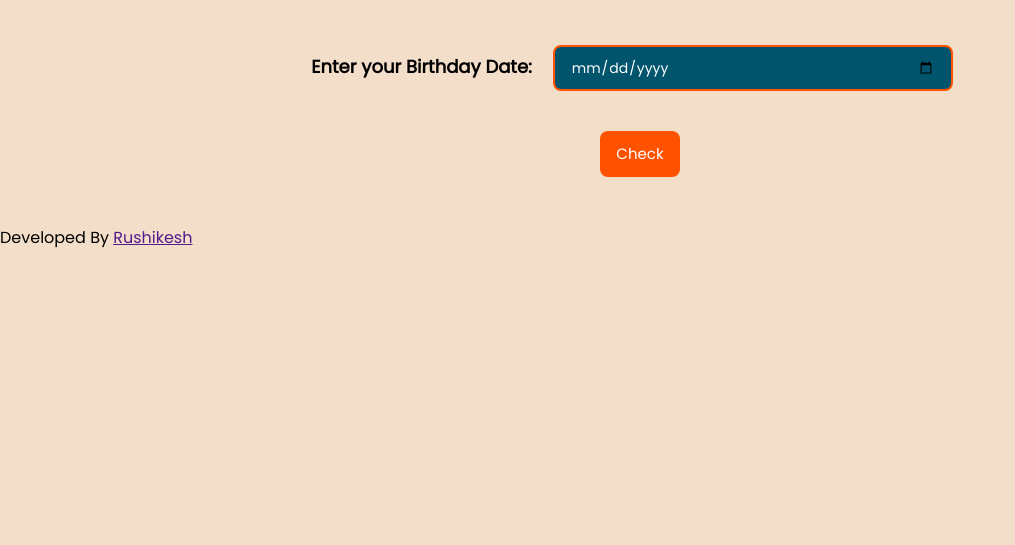
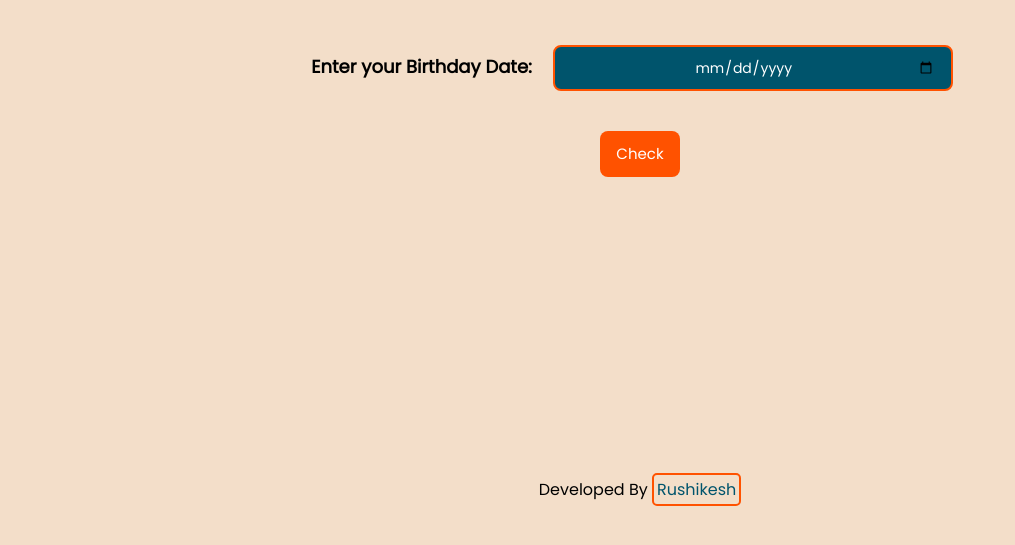
Before and after one commit to rushikesh1799/mark13-birthdayPalindrome, a plain HTML site: page index.html in a window 1280 px wide. Shown: the part 99-644 px from the top of the page, without its empty margins (0-1015 px from the left). Drawn offline with Linux system fonts and the light colour scheme.

Commit message:
Update style.css
Added footer styling

```diff
--- a/style.css
+++ b/style.css
@@ -6,10 +6,11 @@
     box-sizing: border-box;
     background-color: #f3dec9;
     font-family: 'Poppins', sans-serif;
+    text-align: center;
 }
 
 main {
-    text-align: center;
+    min-height: 60vh;
     margin: 3rem;
 }
 
@@ -52,6 +53,12 @@ h2 {
     display: block;
 }
 
+#show-btn:hover {
+    background-color: black;
+    color: white;
+    border: 2px solid #FFFFFF;
+}
+
 #output {
     color: #00546c;
     font-size: x-large;
@@ -61,6 +68,25 @@ h2 {
 
 #bday-txt {
     color: black;
+}
+
+.footer-text {
+    margin: 1rem;
+}
+
+.footer-text a {
+    text-decoration: none;
+    /* background-color: #00546c; */
+    padding: 3px;
+    border-radius: 5px;
+    border: 2px solid #ff5200;
+    color: #00546c;
+}
+
+.footer-text a:hover {
+    background-color: black;
+    color: white;
+    border: 2px solid #FFFFFF;
 }
 
 @media screen and (max-width: 600px) {
```
